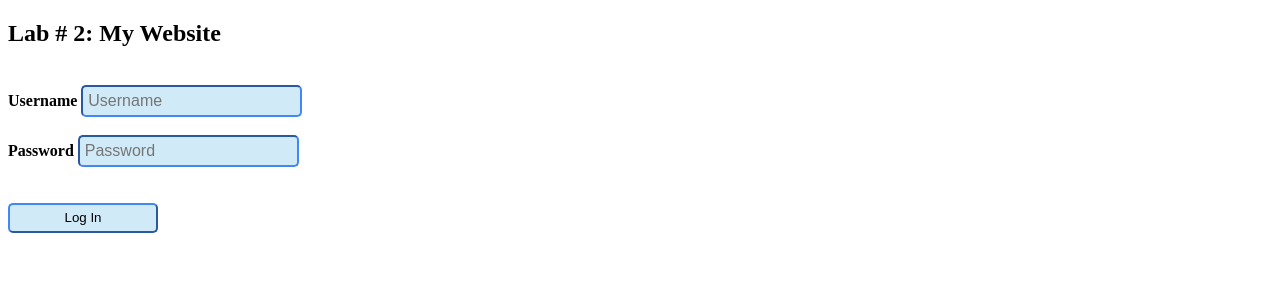
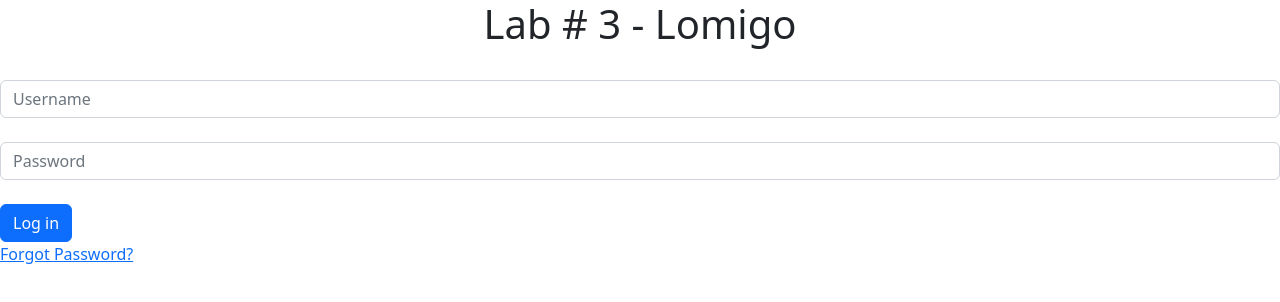
Before and after one commit to KyleDom/Lomigo-SE2125, a plain HTML site: page index.html in a window 1280 px wide. Drawn offline with nearby package versions, Linux system fonts and the light colour scheme.

Commit message:
Update index.html

```diff
--- a/index.html
+++ b/index.html
@@ -6,23 +6,31 @@
     <meta name="viewport" content="width=device-width, initial-scale=1.0">
     <title>Lomigo - Login Page</title>
     <link rel="stylesheet" type="text/css" href="style.css">
+    <link href="https://cdn.jsdelivr.net/npm/bootstrap@5.2.1/dist/css/bootstrap.min.css"
+    rel="stylesheet" integrity="sha384-iYQeCzEYFbKjA/T2uDLTpkwGzCiq6soy8tYaI1GyVh/UjpbCx/TYkiZhlZB6+fzT"
+    crossorigin="anonymous">
 </head>
 <body>
     <script src="script.js"></script>
-    <h2>Lab # 2: My Website</h2><br>
     <div class="login">
-        <label>
-        <b>Username</b>
-        </label>
-        <input type="text" name="User" id="User" placeholder="Username">
-        <br><br>
-        <label>
-        <b>Password</b>
-        </label>
-        <input type="Password" name="Pass" id="Pass" placeholder="Password">
-        <br><br><br>
-        <input type="button" name="logbutton" id="logbutton" value="Log In">
-        <br><br>
+        <h1 class="text-center">Lab # 3 - Lomigo</h1>
+            <br>
+            <div class="form-group">
+                <input class="form-control" placeholder="Username" id="username" required>
+            </div>
+            <br>
+            <div class="form-group">
+                <input class="form-control" type="password" placeholder="Password" id="password" required>
+            </div>
+            <br>
+            <button type="button" class="btn btn-primary" id="btn">Log in</button>
+
+            <div id="formFooter">
+                <a class="underlineHover" href="">Forgot Password?</a>
+              </div>
+
+
+    </div>
 </div>
 </body>
 </html>
```
